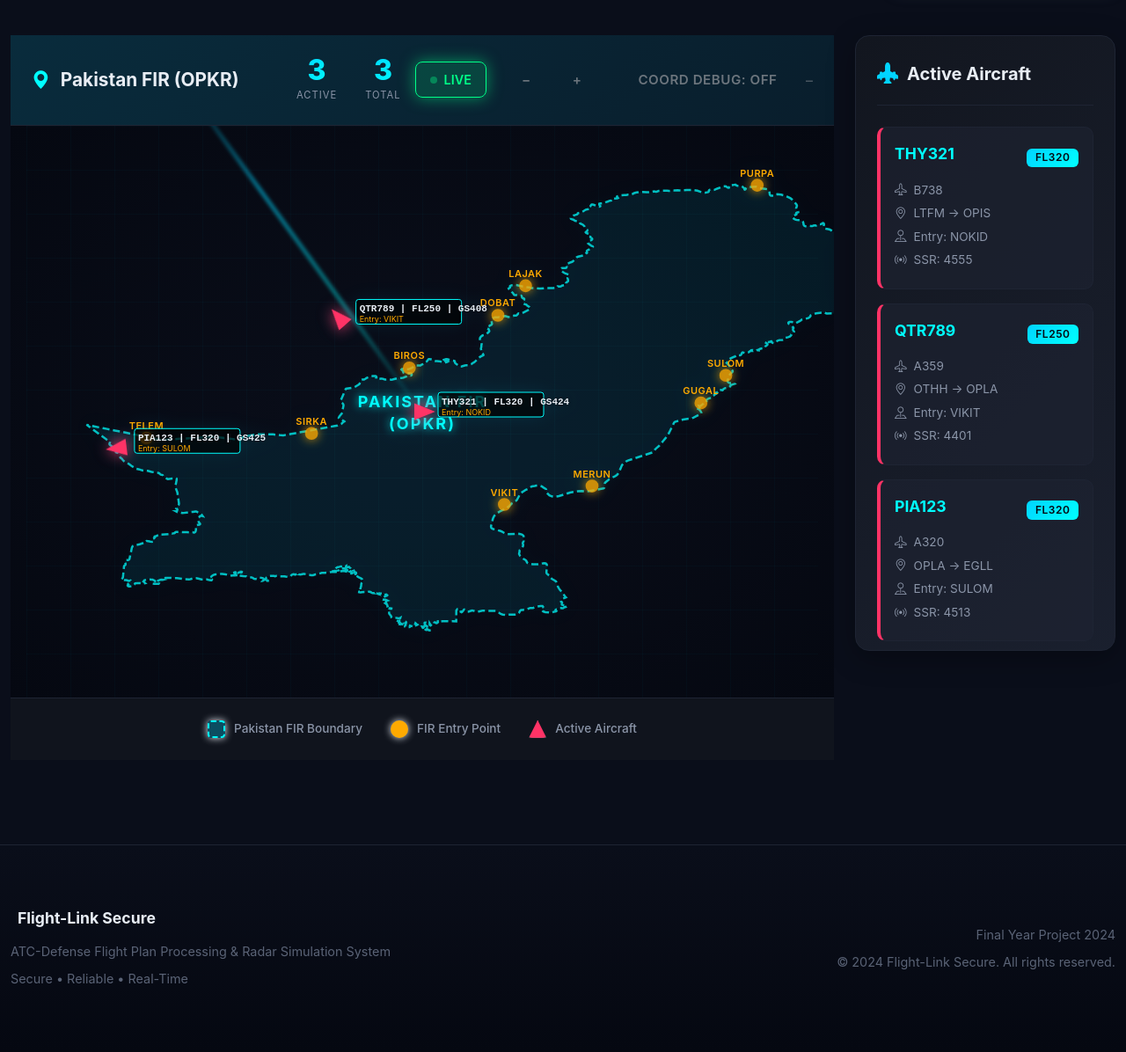
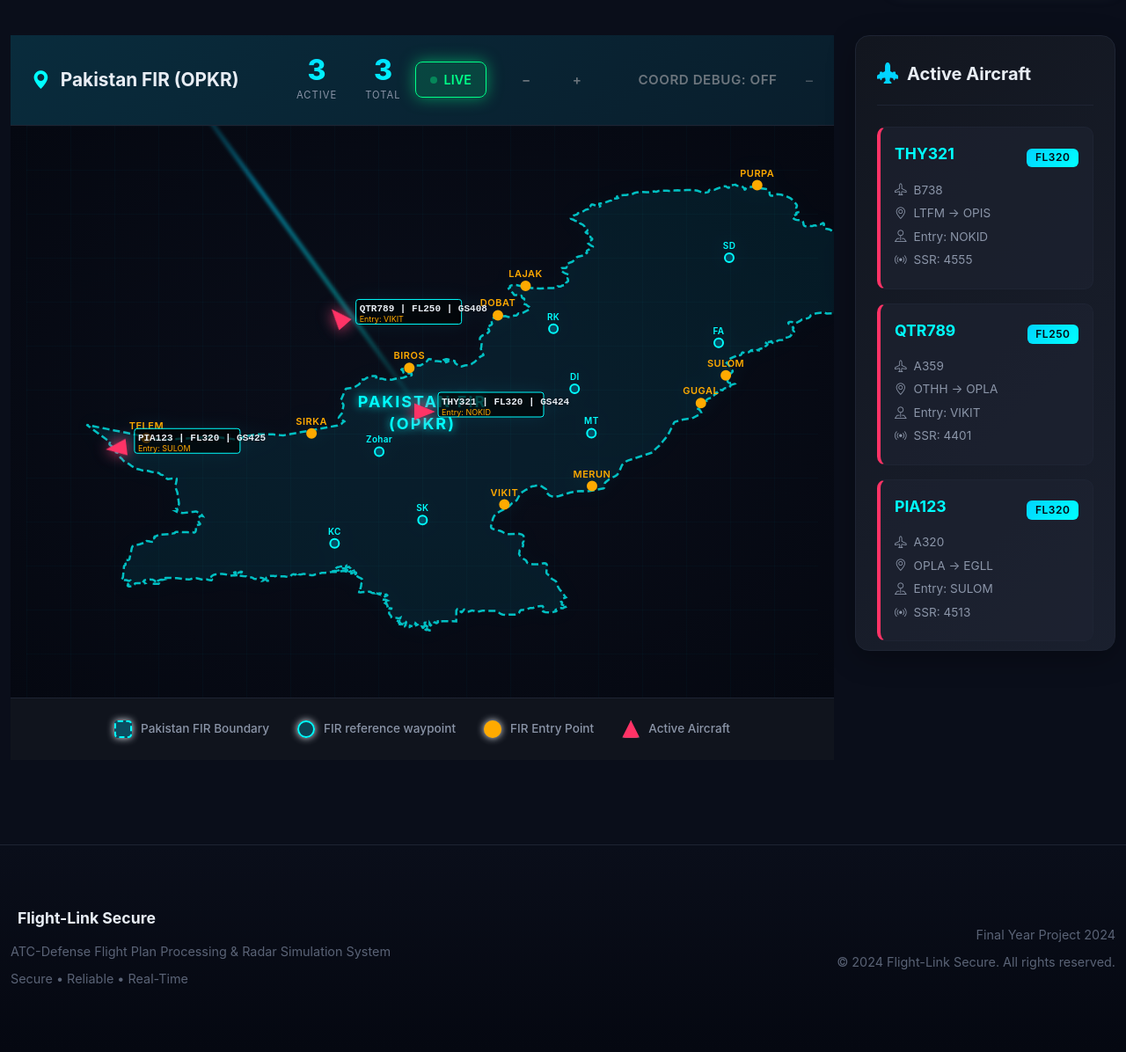
Before and after one commit to Sohaib47-Dev/ATC_Flight-kimi, a Flask app: page /defense/radar in a window 1280 px wide. Shown: the part 259-1455 px from the top of the page at 88% size. Run offline with Flask 3, Linux system fonts and the light colour scheme; a user stored in the database is signed in; data comes from the database, SQL or seed files in the repository; data that the repository does not hold is empty.

Commit message:
Add FIR reference markers to radar display
- Introduced display-only FIR reference markers in radar.js, enhancing the visual representation without affecting aircraft routing.
- Implemented rendering logic for these markers in the RadarRenderer class.
- Updated radar.html to include a new SVG group for FIR reference markers and added corresponding CSS styles for visual distinction.
- Added a legend item for FIR reference waypoints to improve user understanding of the display.

```diff
--- a/flight_link_secure/static/js/radar.js
+++ b/flight_link_secure/static/js/radar.js
@@ -2340,6 +2340,20 @@
     LAJAK: { lat: 34.02176881269975, lon: 70.2027976989746 },
 };
 
+/**
+ * Display-only FIR reference markers (not used for aircraft routing).
+ */
+const FIR_REFERENCE_MARKERS = [
+    { code: 'RK', lat: 32.734191436767574, lon: 70.79595642089843 },
+    { code: 'DI', lat: 30.938411282626067, lon: 71.2481616973877 },
+    { code: 'MT', lat: 29.6065625, lon: 71.60624961853027 },
+    { code: 'FA', lat: 32.313229300759055, lon: 74.31875 },
+    { code: 'SD', lat: 34.861713881059124, lon: 74.54375 },
+    { code: 'KC', lat: 26.298984929865057, lon: 66.13169593811035 },
+    { code: 'SK', lat: 26.999563487659803, lon: 68.00669651031494 },
+    { code: 'Zohar', lat: 29.052161005193536, lon: 67.08258895874023 },
+];
+
 function normalizeFirEntryKeyForCoords(firKey) {
     if (firKey == null || firKey === '') return firKey;
     const k = String(firKey).trim().toUpperCase();
@@ -3003,6 +3017,35 @@
             entryGroup.appendChild(label);
         });
     }
+
+    /**
+     * Render display-only FIR reference waypoints (cyan); does not affect track logic.
+     */
+    renderReferenceMarkers() {
+        const group = document.getElementById('firReferenceMarkers');
+        if (!group) return;
+
+        group.innerHTML = '';
+
+        FIR_REFERENCE_MARKERS.forEach((m) => {
+            const pos = geoToSVG(m.lat, m.lon);
+
+            const circle = document.createElementNS('http://www.w3.org/2000/svg', 'circle');
+            circle.setAttribute('class', 'fir-reference-point');
+            circle.setAttribute('cx', pos.x);
+            circle.setAttribute('cy', pos.y);
+            circle.setAttribute('r', '5');
+            group.appendChild(circle);
+
+            const label = document.createElementNS('http://www.w3.org/2000/svg', 'text');
+            label.setAttribute('class', 'fir-reference-label');
+            label.setAttribute('x', pos.x);
+            label.setAttribute('y', pos.y - 10);
+            label.setAttribute('text-anchor', 'middle');
+            label.textContent = m.code;
+            group.appendChild(label);
+        });
+    }
 }
 
 // ===================================================================
@@ -3025,6 +3068,7 @@
         this.renderer = new RadarRenderer(svgElement);
         this.renderer.renderFIRBoundary();
         this.renderer.renderEntryPoints();
+        this.renderer.renderReferenceMarkers();
         this.startAnimationLoop();
     }
 
--- a/flight_link_secure/templates/defense/radar.html
+++ b/flight_link_secure/templates/defense/radar.html
@@ -132,13 +132,6 @@
         fill: var(--radar-amber);
         stroke: var(--radar-amber);
         stroke-width: 2;
-        filter: drop-shadow(0 0 6px var(--radar-amber));
-        animation: point-pulse 2s ease-in-out infinite;
-    }
-
-    @keyframes point-pulse {
-        0%, 100% { r: 5; opacity: 1; }
-        50% { r: 7; opacity: 0.7; }
     }
 
     .entry-label {
@@ -146,6 +139,20 @@
         font-size: 11px;
         font-weight: 600;
         letter-spacing: 0.5px;
+    }
+
+    /* Display-only waypoints (not used for track routing) */
+    .fir-reference-point {
+        fill: rgba(0, 212, 255, 0.25);
+        stroke: var(--radar-cyan);
+        stroke-width: 2;
+    }
+
+    .fir-reference-label {
+        fill: var(--radar-cyan);
+        font-size: 10px;
+        font-weight: 600;
+        letter-spacing: 0.3px;
     }
 
     .aircraft-symbol {
@@ -504,6 +511,9 @@
                         <!-- Entry Points (rendered by radar.js) -->
                         <g id="entryPoints"></g>
 
+                        <!-- FIR reference waypoints RK, DI, … (display-only, radar.js) -->
+                        <g id="firReferenceMarkers"></g>
+
                         <!-- Conflict Lines Layer -->
                         <g id="conflictGroup"></g>
 
@@ -519,6 +529,10 @@
                     <div class="legend-item">
                         <div class="legend-color" style="background: rgba(0, 212, 255, 0.3); border: 2px dashed var(--radar-cyan);"></div>
                         <span class="legend-text">Pakistan FIR Boundary</span>
+                    </div>
+                    <div class="legend-item">
+                        <div class="legend-color" style="background: rgba(0, 212, 255, 0.25); border: 2px solid var(--radar-cyan); border-radius: 50%;"></div>
+                        <span class="legend-text">FIR reference waypoint</span>
                     </div>
                     <div class="legend-item">
                         <div class="legend-color" style="background: var(--radar-amber); border-radius: 50%;"></div>
```
